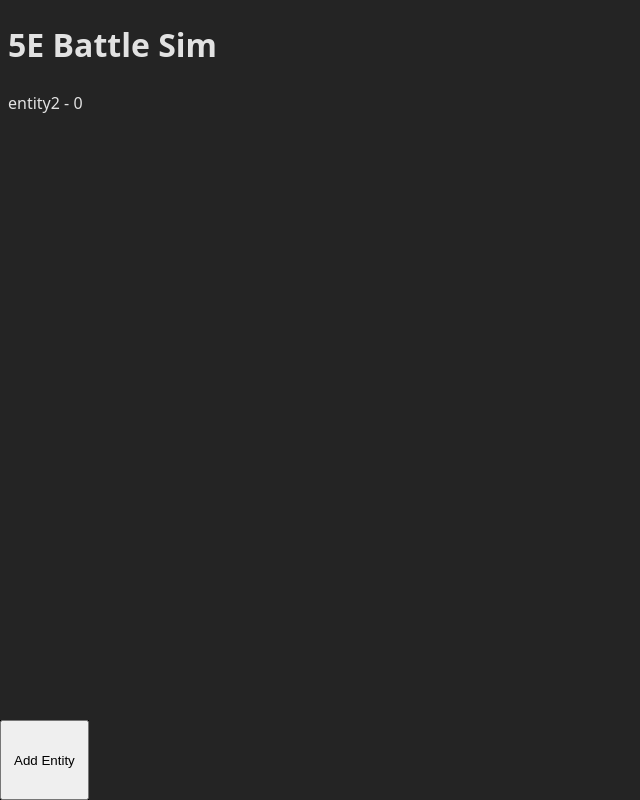
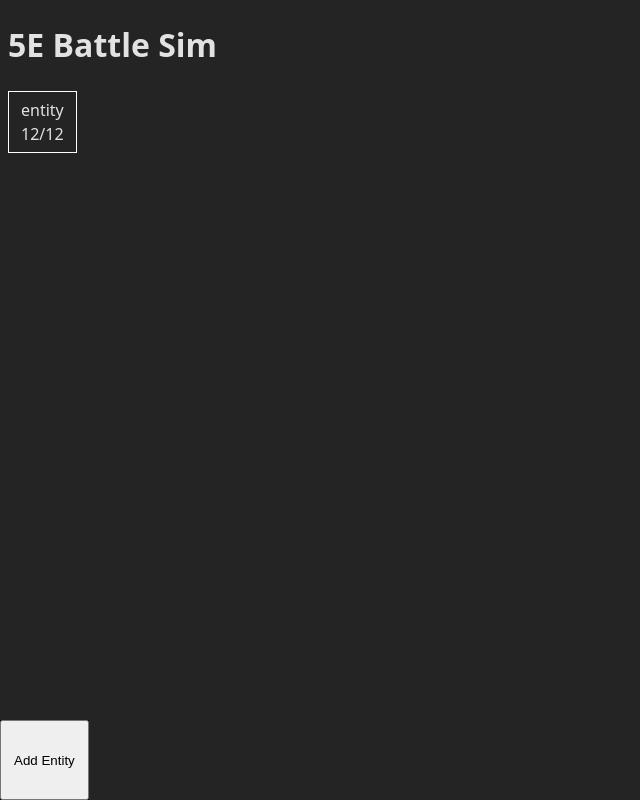
Before and after one commit to zakpayne8283/5e-battle-sim, a React (Vite) app: page / in a window 1280 px wide. Both pictures are taken after a click on the button "Add Entity". Shown: the whole page, without its empty margins (0-640 px from the left). Built offline with nearby package versions, Linux system fonts and the light colour scheme.

Commit message:
Updated entity display info

```diff
--- a/src/components/InitiativeTracker/InitiativeTracker.css
+++ b/src/components/InitiativeTracker/InitiativeTracker.css
@@ -2,3 +2,19 @@
 {
     display: flex;
 }
+
+#InitiativeTracker > div
+{
+    border: 1px solid white;
+    padding: 6px 12px;
+}
+
+#InitiativeTracker > div .entity-name
+{
+
+}
+
+#InitiativeTracker > div .entity-health
+{
+
+}
--- a/src/components/InitiativeTracker/InitiativeTracker.tsx
+++ b/src/components/InitiativeTracker/InitiativeTracker.tsx
@@ -13,7 +13,12 @@ function InitiativeTracker(){
         <div id="InitiativeTracker">
             {state.entities.map(entity => (
                 <div key={entity.id}>
-                {entity.id} - {entity.initiative}
+                    <div className='entity-name'>
+                        {entity.name}
+                    </div>
+                    <div className='entity-health'>
+                        {entity.currentHealth}/{entity.maxHealth}
+                    </div>
                 </div>
             ))}
         </div>
--- a/src/types/Entity/Entity.ts
+++ b/src/types/Entity/Entity.ts
@@ -1,5 +1,7 @@
 export type Entity = {
   id: string;
-  health: number;
+  name: string;
+  maxHealth: number;
+  currentHealth: number;
   initiative: number;
 }
--- a/src/types/Entity/entityUtils.ts
+++ b/src/types/Entity/entityUtils.ts
@@ -1,13 +1,12 @@
 import type { Entity } from './Entity';
 
-let entityCount = 0;
-
-export function createNewEntity(existingEntities: Entity[]) : Entity {
-    entityCount += 1;
+export function createNewEntity() : Entity {
 
     return {
-        id: `entity${entityCount}`,
-        health: 100,
+        id: `entity-${crypto.randomUUID()}`,
+        name: 'entity',
+        maxHealth: 12,
+        currentHealth: 12,
         initiative: 0
     }
 }
--- a/src/types/GameContext.tsx
+++ b/src/types/GameContext.tsx
@@ -23,7 +23,7 @@ function gameReducer(state: State, action: Action) : State {
         case 'ADD_ENTITY':
             return {
                 ...state,
-                entities: [...state.entities, createNewEntity(state.entities)]
+                entities: [...state.entities, createNewEntity()]
             };
         default:
             return state;
```
